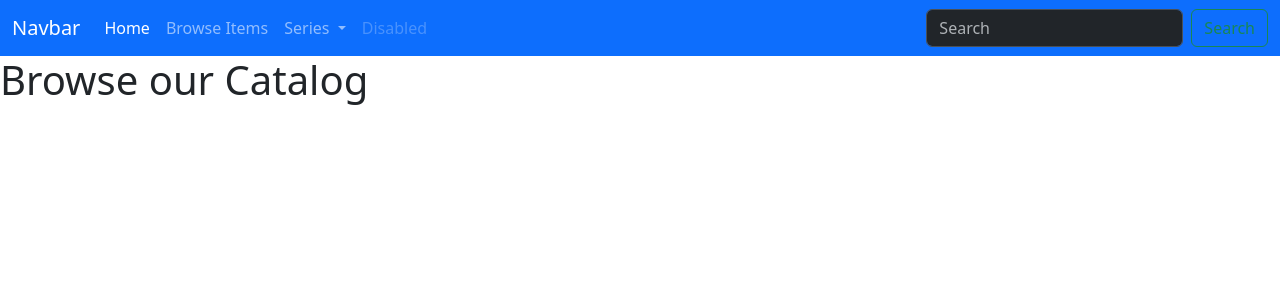
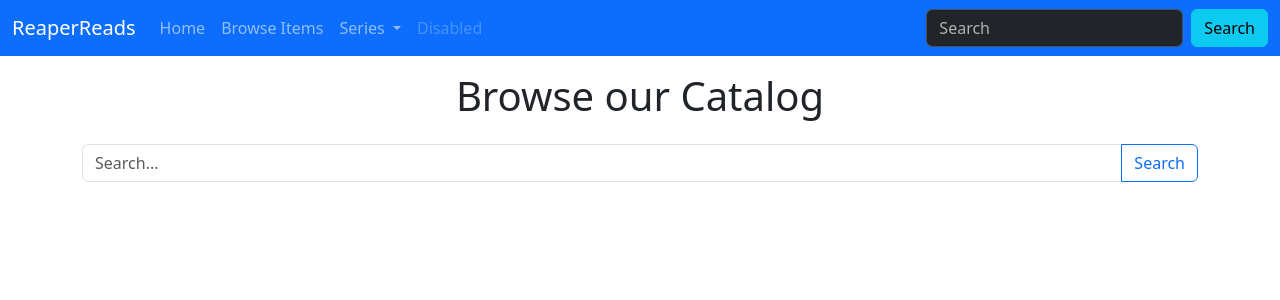
Before and after one commit to Rgjmerc/ReaperReads, a Flask app: page /browse in a window 1280 px wide. Shown: the top 300 px of the page. Run offline with Flask 3, Linux system fonts and the light colour scheme; data that the repository does not hold is empty.

Commit message:
Search Bar

```diff
--- a/main.py
+++ b/main.py
@@ -1,4 +1,4 @@
-from flask import Flask, render_template
+from flask import Flask, render_template, request
 import pymysql
 from dynaconf import Dynaconf
 
@@ -25,9 +25,15 @@ def index ():
 
 @app.route("/browse")
 def product_browse():
+    query = request.args.get("query")
     conn = connectdb()
     cursor = conn.cursor()
-    cursor.execute("SELECT * FROM `Product` ;")
+    if query is None:
+        cursor.execute("SELECT * FROM `Product`;")
+    else:
+        cursor.execute(f"SELECT * FROM `Product` WHERE `name` LIKE '%{query}%' OR `description` LIKE '%{query}%';")
     results = cursor.fetchall()
+    cursor.close()
+    conn.close()
 
-    return render_template("browse.html.jinja", products = results)
+    return render_template("browse.html.jinja", products = results, query = query)
--- a/templates/browse.html.jinja
+++ b/templates/browse.html.jinja
@@ -8,7 +8,13 @@
   </head>
   <body>
     {% include "components/navbar.html.jinja" %}
-    <h1>Browse our Catalog</h1>
+    <h1 class="text-center py-3">Browse our Catalog</h1>
+    <form class="container" action="/browse">
+    <div class="input-group mb-3">
+  <input type="text" name="query" class="form-control" placeholder="Search..." aria-label="Search" value='{{query|default("", True)}}'>
+  <button class="btn btn-outline-primary" type="submit">Search</button>
+</div>
+</form>
     <main class="container row g-4 mx-auto">
         {% for item in products %}
         <div class="col-md-6 col-lg-3 col-12">
--- a/templates/components/navbar.html.jinja
+++ b/templates/components/navbar.html.jinja
@@ -1,13 +1,13 @@
 <nav class="navbar bg-primary navbar-expand-lg" data-bs-theme="dark">
   <div class="container-fluid">
-    <a class="navbar-brand" href="/">Navbar</a>
+    <a class="navbar-brand" href="/">ReaperReads</a>
     <button class="navbar-toggler" type="button" data-bs-toggle="collapse" data-bs-target="#navbarSupportedContent" aria-controls="navbarSupportedContent" aria-expanded="false" aria-label="Toggle navigation">
       <span class="navbar-toggler-icon"></span>
     </button>
     <div class="collapse navbar-collapse" id="navbarSupportedContent">
       <ul class="navbar-nav me-auto mb-2 mb-lg-0">
         <li class="nav-item">
-          <a class="nav-link active" aria-current="page" href="/">Home</a>
+          <a class="nav-link" aria-current="page" href="/">Home</a>
         </li>
         <li class="nav-item">
           <a class="nav-link" href="/browse ">Browse Items</a>
@@ -17,9 +17,9 @@
             Series
           </a>
           <ul class="dropdown-menu">
-            <li><a class="dropdown-item" href="#">Jujutsu Kaisen</a></li>
+            <li><a class="dropdown-item" href="/browse?query=Jujutsu+Kaisen">Jujutsu Kaisen</a></li>
             <li><hr class="dropdown-divider"></li>
-            <li><a class="dropdown-item" href="#">Blue Lock</a></li>
+            <li><a class="dropdown-item" href="/browse?query=Blue+Lock">Blue Lock</a></li>
             <li><hr class="dropdown-divider"></li>
             <li><a class="dropdown-item" href="#">Jojo's Bizzare Adventure</a></li>
           </ul>
@@ -28,9 +28,9 @@
           <a class="nav-link disabled" aria-disabled="true">Disabled</a>
         </li>
       </ul>
-      <form class="d-flex" role="search">
-        <input class="form-control me-2" type="search" placeholder="Search" aria-label="Search">
-        <button class="btn btn-outline-success" type="submit">Search</button>
+      <form class="d-flex" role="search" action="/browse">
+        <input class="form-control me-2" name="query" type="search" placeholder="Search" aria-label="Search">
+        <button class="btn btn-info" type="submit">Search</button>
       </form>
     </div>
   </div>
--- a/templates/homepage.html.jinja
+++ b/templates/homepage.html.jinja
@@ -8,7 +8,7 @@
   </head>
   <body>
     {% include "components/navbar.html.jinja" %}
-    <h1>Welcome to ReaperReads</h1>
+    <h1 class="text-center py-3">Welcome to ReaperReads</h1>
     <script src="https://cdn.jsdelivr.net/npm/bootstrap@5.3.3/dist/js/bootstrap.bundle.min.js" integrity="sha384-YvpcrYf0tY3lHB60NNkmXc5s9fDVZLESaAA55NDzOxhy9GkcIdslK1eN7N6jIeHz" crossorigin="anonymous"></script>
   </body>
 </html>
```
Also changed, not shown: static/products/blk 13.jpg (renamed from static/products/blk13.jpg).
